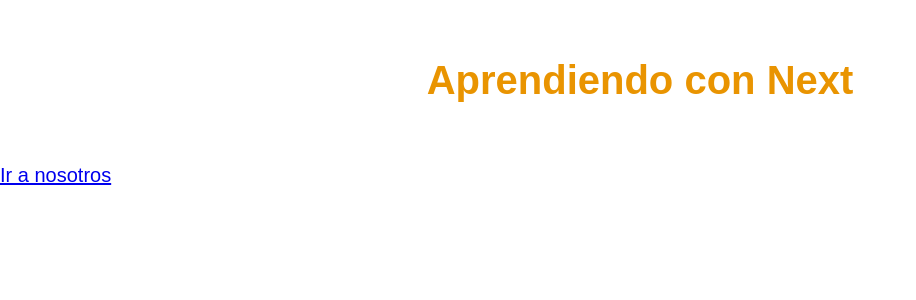
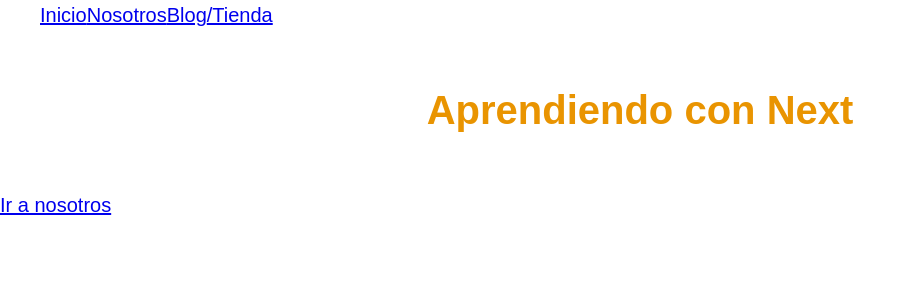
Before and after one commit to JeanBayer/guitarla_next_practice, a Next.js app: page / in a window 1280 px wide. Shown: the top 300 px of the page, without its empty margins (0-916 px from the left). Built offline with nearby package versions, Linux system fonts and the light colour scheme.

Commit message:
i added the Header in Layout

```diff
--- /dev/null
+++ b/components/Header.js
@@ -0,0 +1,19 @@
+import Link from "next/link";
+
+const Header = () => {
+  return (
+    <header>
+      <div className="contenedor">
+        <div></div>
+        <nav>
+            <Link href="/">Inicio</Link>
+            <Link href="/nosotros">Nosotros</Link>
+            <Link href="/blog">Blog</Link>
+            <Link href="/tienda">/Tienda</Link>
+        </nav>
+      </div>
+    </header>
+  );
+};
+
+export default Header;
--- a/components/Layout.js
+++ b/components/Layout.js
@@ -1,4 +1,5 @@
 import Head from "next/head";
+import Header from "./Header";
 
 const Layout = ({ children, pagina }) => {
   return (
@@ -7,6 +8,7 @@
         <title>GuitarLA -{pagina}</title>
         <meta name="description" content="Generated by create next app" />
       </Head>
+      <Header />
       {children}
     </div>
   );
```
